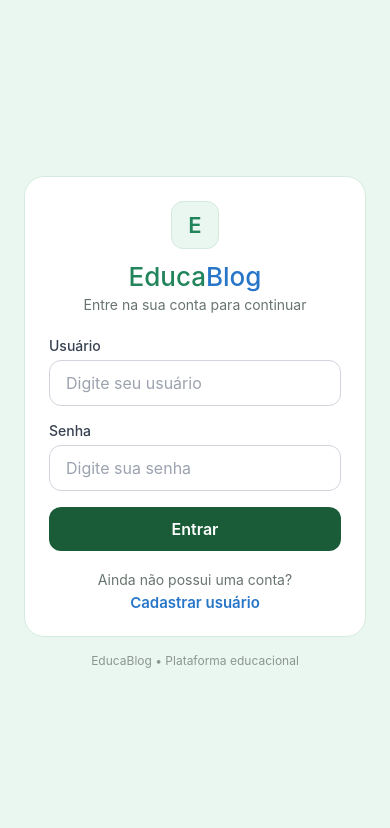
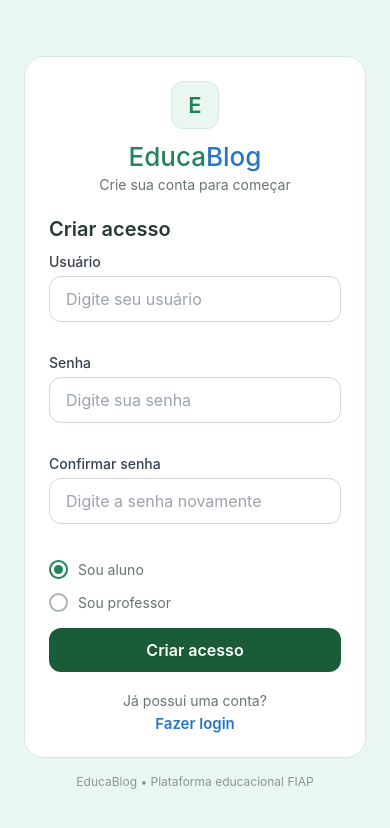
Before and after one commit to fiapfullstack2026/educablog-mobile, a React Native app: screen /Register in a window 390 px wide. Shown: the top 828 px of the page. Built offline with nearby package versions, Linux system fonts and the light colour scheme; no server answers.

Commit message:
feat(auth): tela de cadastro e rota Register

```diff
--- /dev/null
+++ b/src/features/auth/screens/RegisterScreen.tsx
@@ -0,0 +1,302 @@
+import React, { useState } from "react";
+import {
+  KeyboardAvoidingView,
+  Platform,
+  ScrollView,
+  Pressable,
+} from "react-native";
+import { SafeAreaView } from "react-native-safe-area-context";
+import styled from "styled-components/native";
+import { useNavigation } from "@react-navigation/native";
+
+import { Input } from "@/components/Input";
+import { Button } from "@/components/Button";
+import { Feedback } from "@/components/Feedback";
+import { register } from "../services/authService";
+
+const Safe = styled(SafeAreaView)`
+  flex: 1;
+  background-color: #eaf7f0;
+`;
+
+const Content = styled.View`
+  flex: 1;
+  justify-content: center;
+  padding: 24px;
+`;
+
+const Card = styled.View`
+  width: 100%;
+  max-width: 400px;
+  align-self: center;
+  background-color: #ffffff;
+  border-radius: 20px;
+  border-width: 1px;
+  border-color: #d5eadf;
+  padding: 24px;
+`;
+
+const Header = styled.View`
+  align-items: center;
+  margin-bottom: 24px;
+`;
+
+const LogoBox = styled.View`
+  width: 48px;
+  height: 48px;
+  margin-bottom: 12px;
+  align-items: center;
+  justify-content: center;
+  border-radius: 12px;
+  border-width: 1px;
+  border-color: #d5eadf;
+  background-color: #eaf7f0;
+`;
+
+const LogoText = styled.Text`
+  font-size: 22px;
+  font-weight: 600;
+  color: #21845b;
+`;
+
+const Brand = styled.View`
+  flex-direction: row;
+`;
+
+const BrandText = styled.Text`
+  font-size: 26px;
+  font-weight: 500;
+`;
+
+const Subtitle = styled.Text`
+  font-size: 14px;
+  color: #68756e;
+  margin-top: 4px;
+  text-align: center;
+`;
+
+const Fields = styled.View`
+  gap: 16px;
+`;
+
+const SectionTitle = styled.Text`
+  font-size: 20px;
+  font-weight: 600;
+  color: #273a30;
+  margin-bottom: 12px;
+`;
+
+const UserTypes = styled.View`
+  gap: 14px;
+  margin-top: 4px;
+`;
+
+const Option = styled.Pressable`
+  flex-direction: row;
+  align-items: center;
+  gap: 10px;
+`;
+
+const RadioOuter = styled.View<{ selected: boolean }>`
+  width: 19px;
+  height: 19px;
+  border-radius: 10px;
+  border-width: 2px;
+  border-color: ${({ selected }) => (selected ? "#21845b" : "#a9b7af")};
+  align-items: center;
+  justify-content: center;
+`;
+
+const RadioInner = styled.View`
+  width: 9px;
+  height: 9px;
+  border-radius: 5px;
+  background-color: #21845b;
+`;
+
+const OptionText = styled.Text`
+  font-size: 14px;
+  color: #68756e;
+`;
+
+const ErrorBox = styled.View`
+  margin-bottom: 16px;
+`;
+
+const Footer = styled.Text`
+  text-align: center;
+  font-size: 12px;
+  color: #8b9690;
+  margin-top: 16px;
+`;
+
+const LoginArea = styled.View`
+  align-items: center;
+  margin-top: 20px;
+  gap: 5px;
+`;
+
+const LoginText = styled.Text`
+  font-size: 14px;
+  color: #68756e;
+`;
+
+const LoginLink = styled.Text`
+  font-size: 15px;
+  font-weight: 600;
+  color: #2876c7;
+`;
+
+export function RegisterScreen() {
+  const navigation = useNavigation<any>();
+
+  const [username, setUsername] = useState("");
+  const [password, setPassword] = useState("");
+  const [confirmPassword, setConfirmPassword] = useState("");
+  const [isTeacher, setIsTeacher] = useState(false);
+  const [error, setError] = useState("");
+  const [loading, setLoading] = useState(false);
+
+  async function handleRegister() {
+    if (loading) return;
+
+    if (!username.trim() || !password || !confirmPassword) {
+      setError("Preencha todos os campos");
+      return;
+    }
+
+    if (password !== confirmPassword) {
+      setError("As senhas não são iguais");
+      return;
+    }
+
+    setError("");
+    setLoading(true);
+
+    try {
+      await register({
+        username: username.trim(),
+        password,
+        isTeacher,
+      });
+
+      navigation.goBack();
+    } catch (err: any) {
+      const message =
+        err?.response?.data?.message ?? "Não foi possível criar o usuário";
+
+      setError(message);
+    } finally {
+      setLoading(false);
+    }
+  }
+
+  return (
+    <Safe edges={["top", "bottom"]}>
+      <KeyboardAvoidingView
+        style={{ flex: 1 }}
+        behavior={Platform.OS === "ios" ? "padding" : undefined}
+      >
+        <ScrollView
+          contentContainerStyle={{ flexGrow: 1 }}
+          keyboardShouldPersistTaps="handled"
+        >
+          <Content>
+            <Card>
+              <Header>
+                <LogoBox>
+                  <LogoText>E</LogoText>
+                </LogoBox>
+
+                <Brand>
+                  <BrandText style={{ color: "#21845b" }}>Educa</BrandText>
+                  <BrandText style={{ color: "#2876c7" }}>Blog</BrandText>
+                </Brand>
+
+                <Subtitle>Crie sua conta para começar</Subtitle>
+              </Header>
+
+              <SectionTitle>Criar acesso</SectionTitle>
+
+              {error ? (
+                <ErrorBox>
+                  <Feedback type="error" message={error} />
+                </ErrorBox>
+              ) : null}
+
+              <Fields>
+                <Input
+                  label="Usuário"
+                  placeholder="Digite seu usuário"
+                  autoCapitalize="none"
+                  autoCorrect={false}
+                  value={username}
+                  onChangeText={setUsername}
+                  editable={!loading}
+                />
+
+                <Input
+                  label="Senha"
+                  placeholder="Digite sua senha"
+                  secureTextEntry
+                  value={password}
+                  onChangeText={setPassword}
+                  editable={!loading}
+                />
+
+                <Input
+                  label="Confirmar senha"
+                  placeholder="Digite a senha novamente"
+                  secureTextEntry
+                  value={confirmPassword}
+                  onChangeText={setConfirmPassword}
+                  editable={!loading}
+                />
+
+                <UserTypes>
+                  <Option
+                    onPress={() => setIsTeacher(false)}
+                    disabled={loading}
+                  >
+                    <RadioOuter selected={!isTeacher}>
+                      {!isTeacher ? <RadioInner /> : null}
+                    </RadioOuter>
+                    <OptionText>Sou aluno</OptionText>
+                  </Option>
+
+                  <Option onPress={() => setIsTeacher(true)} disabled={loading}>
+                    <RadioOuter selected={isTeacher}>
+                      {isTeacher ? <RadioInner /> : null}
+                    </RadioOuter>
+                    <OptionText>Sou professor</OptionText>
+                  </Option>
+                </UserTypes>
+
+                <Button
+                  label="Criar acesso"
+                  fullWidth
+                  loading={loading}
+                  onPress={handleRegister}
+                />
+              </Fields>
+
+              <LoginArea>
+                <LoginText>Já possui uma conta?</LoginText>
+
+                <Pressable
+                  onPress={() => navigation.goBack()}
+                  disabled={loading}
+                  hitSlop={8}
+                >
+                  <LoginLink>Fazer login</LoginLink>
+                </Pressable>
+              </LoginArea>
+            </Card>
+
+            <Footer>EducaBlog • Plataforma educacional FIAP</Footer>
+          </Content>
+        </ScrollView>
+      </KeyboardAvoidingView>
+    </Safe>
+  );
+}
--- a/src/navigation/PublicStack.tsx
+++ b/src/navigation/PublicStack.tsx
@@ -1,7 +1,8 @@
-import React from 'react';
-import { createNativeStackNavigator } from '@react-navigation/native-stack';
-import type { PublicStackParamList } from './types';
-import { LoginScreen } from '@/features/auth/screens/LoginScreen';
+import React from "react";
+import { createNativeStackNavigator } from "@react-navigation/native-stack";
+import type { PublicStackParamList } from "./types";
+import { LoginScreen } from "@/features/auth/screens/LoginScreen";
+import { RegisterScreen } from "@/features/auth/screens/RegisterScreen";
 
 const Stack = createNativeStackNavigator<PublicStackParamList>();
 
@@ -9,6 +10,7 @@
   return (
     <Stack.Navigator screenOptions={{ headerShown: false }}>
       <Stack.Screen name="Login" component={LoginScreen} />
+      <Stack.Screen name="Register" component={RegisterScreen} />
     </Stack.Navigator>
   );
 }
```
Also changed, not shown: src/navigation/types.ts (+51 -14 lines).
